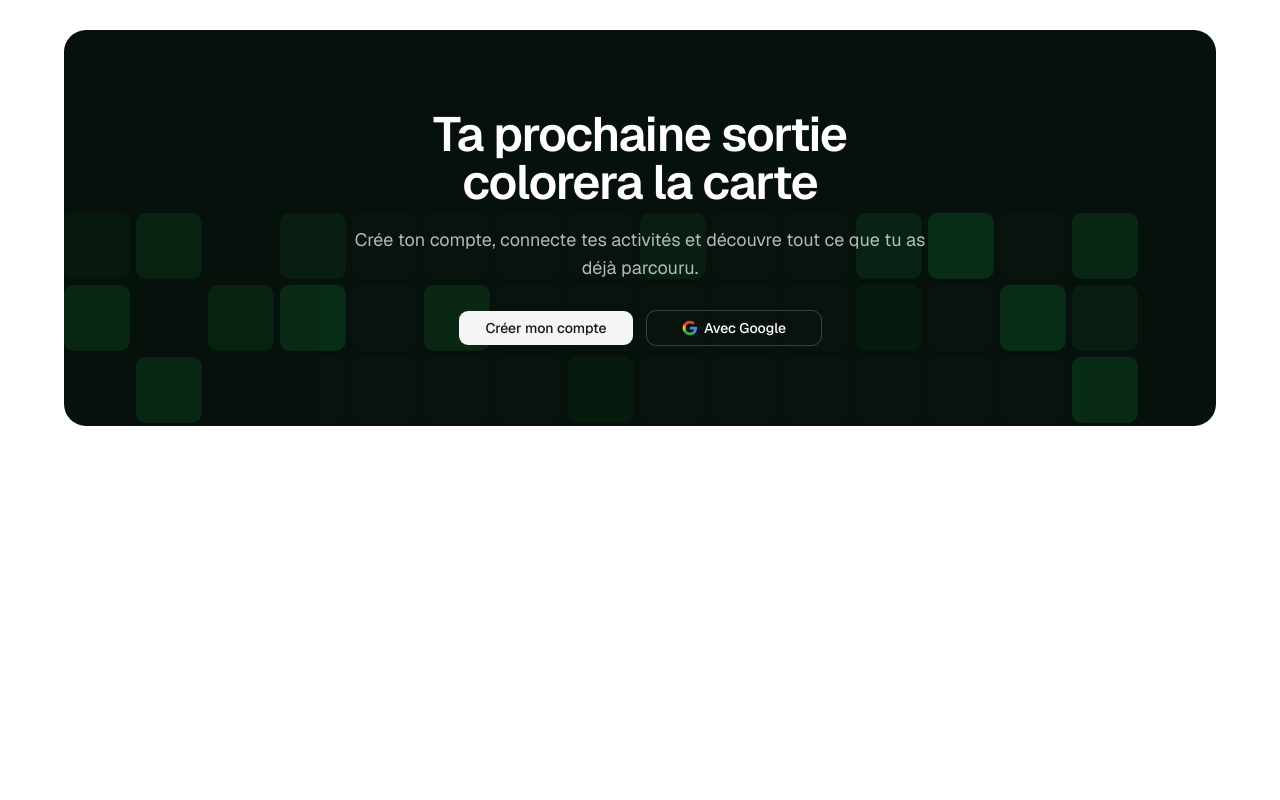
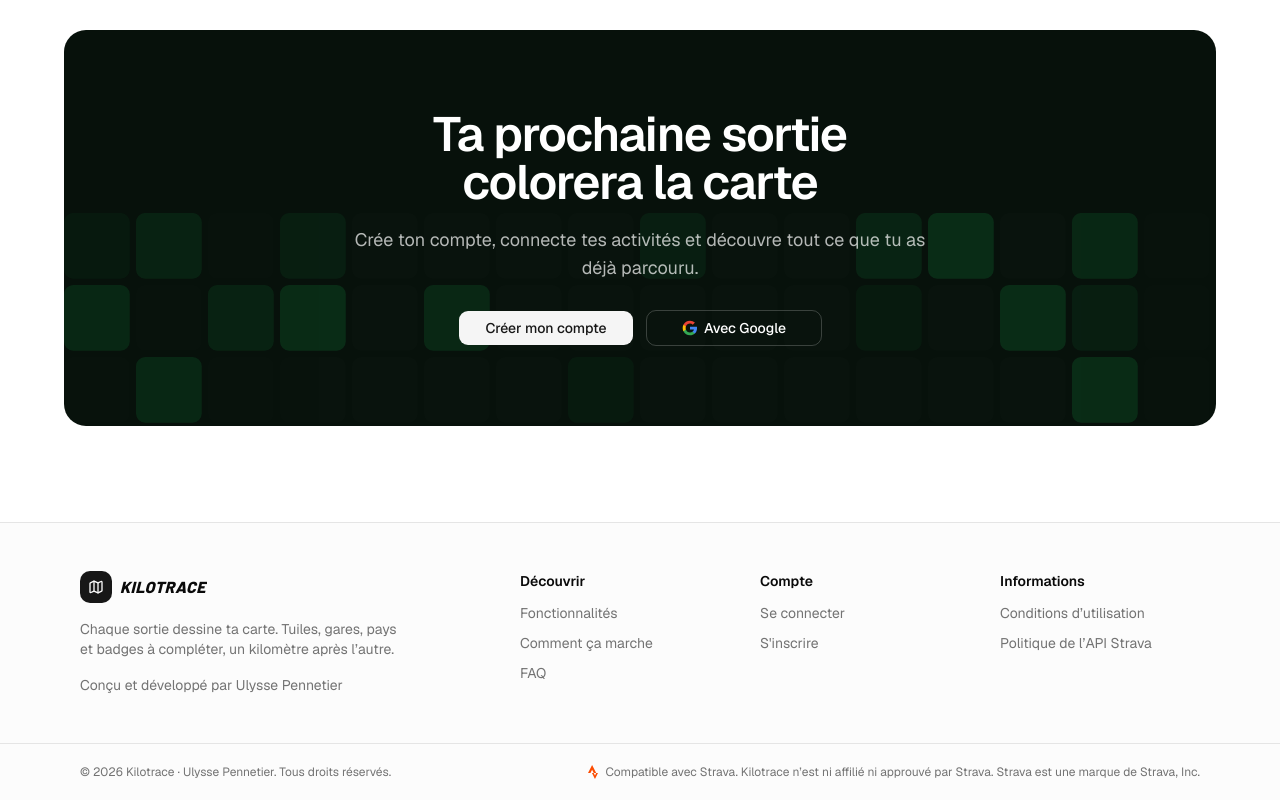
Before and after one commit to Ugravis/strava-api-webapp, a Next.js app in the folder frontend/: page / in a window 1280 px wide. Shown: the part 3786-4586 px from the top of the page. Before the commit the page ends 4308 px from the top, so only its background shows below. Built offline with nearby package versions, Linux system fonts and the light colour scheme; no server answers.

Commit message:
feat(frontend): add a site footer to every page
Signed in, the landing anchors give way to the app and account links.
Pages fill at least the window height so the footer never shows right
away.

```diff
--- a/frontend/src/app/(app)/(padded)/layout.tsx
+++ b/frontend/src/app/(app)/(padded)/layout.tsx
@@ -1,4 +1,12 @@
+import { SiteFooter } from "@/components/layout/site-footer";
+
 /** Pages laid out with margins, unlike the map which fills the space beside the sidebar. */
 export default function PaddedLayout({ children }: { children: React.ReactNode }) {
-  return <div className="flex flex-1 flex-col p-4 md:p-6">{children}</div>;
+  return (
+    <>
+      {/* At least the height of the window (below the mobile header), so that the footer never shows right away. */}
+      <div className="flex min-h-[calc(100svh-3.5rem)] flex-1 flex-col p-4 md:min-h-svh md:p-6">{children}</div>
+      <SiteFooter authenticated />
+    </>
+  );
 }
--- a/frontend/src/app/(public)/layout.tsx
+++ b/frontend/src/app/(public)/layout.tsx
@@ -1,10 +1,13 @@
 import { PublicNavbar } from "@/components/layout/public-navbar";
+import { SiteFooter } from "@/components/layout/site-footer";
 
 export default function PublicLayout({ children }: { children: React.ReactNode }) {
   return (
     <>
       <PublicNavbar />
-      <main className="flex flex-1 flex-col">{children}</main>
+      {/* At least the height of the window below the navbar, so that the footer never shows right away. */}
+      <main className="flex min-h-[calc(100svh-3.5rem)] flex-1 flex-col">{children}</main>
+      <SiteFooter />
     </>
   );
 }
--- /dev/null
+++ b/frontend/src/components/layout/site-footer.tsx
@@ -0,0 +1,130 @@
+import { cacheLife } from "next/cache";
+import Link from "next/link";
+import { useTranslations } from "next-intl";
+import { AppLogo } from "@/components/brand/app-logo";
+import { StravaIcon } from "@/components/strava/strava-icon";
+import { routes } from "@/config/routes";
+import { siteConfig } from "@/config/site";
+
+const STRAVA_API_POLICY = "https://www.strava.com/legal/api_policy";
+
+const AUTHOR = "Ulysse Pennetier";
+
+interface FooterLink {
+  label: string;
+  href: string;
+  external?: boolean;
+}
+
+/** Cached so that the footer stays prerendered: the year only changes once a year. */
+async function CurrentYear() {
+  "use cache";
+  cacheLife("days");
+  return new Date().getFullYear();
+}
+
+function FooterColumn({ title, links }: { title: string; links: FooterLink[] }) {
+  return (
+    <nav aria-label={title} className="flex flex-col gap-3">
+      <h2 className="text-sm font-semibold">{title}</h2>
+      <ul className="flex flex-col gap-2.5 text-sm text-muted-foreground">
+        {links.map(({ label, href, external }) => (
+          <li key={href}>
+            {external ? (
+              <a href={href} target="_blank" rel="noopener noreferrer" className="transition-colors hover:text-foreground">
+                {label}
+              </a>
+            ) : (
+              <Link href={href} className="transition-colors hover:text-foreground">
+                {label}
+              </Link>
+            )}
+          </li>
+        ))}
+      </ul>
+    </nav>
+  );
+}
+
+/**
+ * Footer shared by every page. Signed in, the landing page is not reachable (the
+ * proxy sends "/" to the dashboard), so its anchors give way to the app sections.
+ */
+export function SiteFooter({ authenticated = false }: { authenticated?: boolean }) {
+  const t = useTranslations("footer");
+  const tNavbar = useTranslations("navbar");
+  const tNav = useTranslations("nav");
+
+  const columns: { title: string; links: FooterLink[] }[] = authenticated
+    ? [
+        {
+          title: t("app"),
+          links: [
+            { label: tNav("dashboard"), href: routes.dashboard },
+            { label: tNav("map"), href: routes.map },
+            { label: tNav("distances"), href: routes.achievements },
+          ],
+        },
+        {
+          title: t("account"),
+          links: [
+            { label: tNav("profile"), href: routes.profile },
+            { label: tNav("settings"), href: routes.settings },
+          ],
+        },
+      ]
+    : [
+        {
+          title: t("product"),
+          links: [
+            { label: t("features"), href: routes.features },
+            { label: t("steps"), href: routes.howItWorks },
+            { label: t("faq"), href: routes.faq },
+          ],
+        },
+        {
+          title: t("account"),
+          links: [
+            { label: tNavbar("login"), href: routes.login },
+            { label: tNavbar("register"), href: routes.register },
+          ],
+        },
+      ];
+
+  return (
+    <footer aria-label={t("label")} className="border-t bg-muted/30">
+      <div className="mx-auto grid w-full max-w-6xl gap-10 px-4 py-12 sm:grid-cols-3 lg:grid-cols-[2fr_1fr_1fr_1fr]">
+        <div className="flex flex-col gap-4 sm:col-span-3 lg:col-span-1">
+          <Link href={authenticated ? routes.dashboard : routes.home} className="w-fit">
+            <AppLogo />
+          </Link>
+          <p className="max-w-xs text-sm text-pretty text-muted-foreground">{t("tagline")}</p>
+          <p className="text-sm text-muted-foreground">{t("madeBy", { name: AUTHOR })}</p>
+        </div>
+        {columns.map((column) => (
+          <FooterColumn key={column.title} {...column} />
+        ))}
+        <FooterColumn
+          title={t("legal")}
+          links={[
+            { label: t("terms"), href: routes.terms },
+            { label: t("stravaLegal"), href: STRAVA_API_POLICY, external: true },
+          ]}
+        />
+      </div>
+      <div className="border-t">
+        <div className="mx-auto flex w-full max-w-6xl flex-col gap-3 px-4 py-5 text-xs text-muted-foreground md:flex-row md:items-center md:justify-between">
+          <p>
+            © <CurrentYear /> {siteConfig.name} · {AUTHOR}. {t("rights")}
+          </p>
+          <p className="flex items-start gap-1.5 md:items-center">
+            <StravaIcon className="mt-px size-3.5 shrink-0 text-[#FC4C02] md:mt-0" />
+            <span>
+              {t("compatible")}. {t("stravaNotice")}
+            </span>
+          </p>
+        </div>
+      </div>
+    </footer>
+  );
+}
--- a/frontend/src/config/routes.ts
+++ b/frontend/src/config/routes.ts
@@ -5,6 +5,9 @@ export const routes = {
   googleSignup: "/register/google",
   forgotPassword: "/forgot-password",
   terms: "/terms",
+  features: "/#features",
+  howItWorks: "/#how-it-works",
+  faq: "/#faq",
   dashboard: "/dashboard",
   achievements: "/achievements",
   map: "/map",
```
